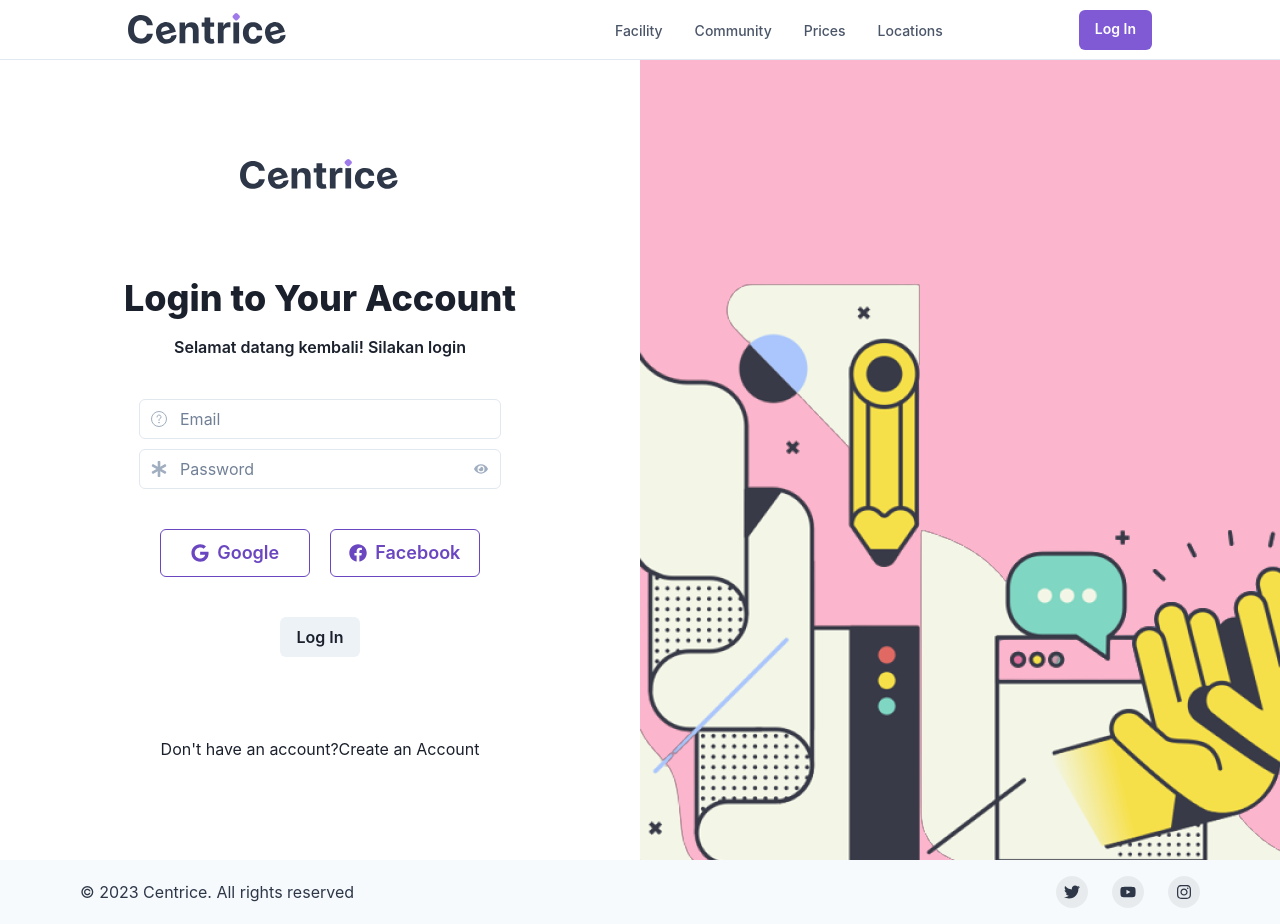
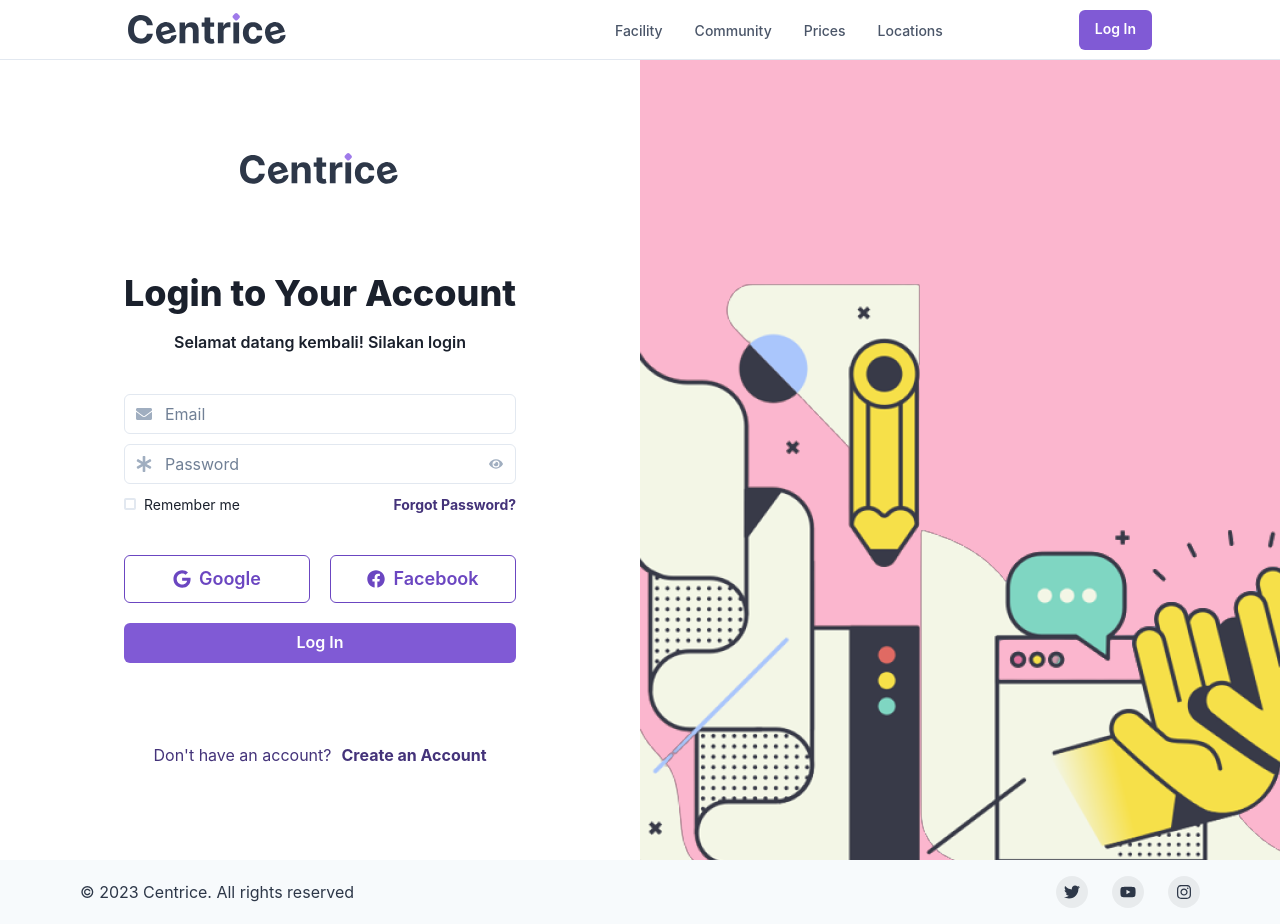
Before and after one commit to cathlauretta/ii3120-smart-coworking-space, a Next.js app: page /login in a window 1280 px wide. Built offline with nearby package versions, Linux system fonts and the light colour scheme.

Commit message:
feat: finishing login page

```diff
--- a/src/app/login/page.tsx
+++ b/src/app/login/page.tsx
@@ -1,11 +1,21 @@
 import React from 'react'
-import { Flex, Button, Image, InputGroup, Input, InputLeftElement, Icon, Text } from '@chakra-ui/react'
+import {
+    Flex,
+    Button,
+    Image,
+    InputGroup,
+    Input,
+    InputLeftElement,
+    Text,
+    Checkbox,
+    Link,
+} from '@chakra-ui/react'
 import { Brand } from '@/components/brand'
 import { Password } from '@/components/Password'
-import { FaGoogle, FaFacebook } from 'react-icons/fa'
+import { FaEdit, FaGoogle, FaFacebook, FaEnvelope } from 'react-icons/fa'
 
 export default function LoginPage() {
-    const DEFAULT_TEXT_COLOR = '#1A202C'
+    const DEFAULT_TEXT_COLOR = 'gray.800'
 
     return (
         <Flex
@@ -29,6 +39,7 @@
                     alignItems={'center'}
                     gap='40px'
                 >
+                    {/* Login Info */}
                     <Flex
                         flexDir={'column'}
                         justifyContent={'center'}
@@ -47,13 +58,21 @@
                         alignItems={'center'}
                         gap='10px'
                         textColor={DEFAULT_TEXT_COLOR}
+                        w = '100%'
                     >
                         <InputGroup size={'md'}>
-                            <InputLeftElement children={<Icon name="email" color="gray.400"/>} />
-                            <Input placeholder='Email' alignItems={'flex-start'}/>
+                            <InputLeftElement color="gray.400"><FaEnvelope/></InputLeftElement>
+                            <Input placeholder='Email' alignItems={'flex-start'} pl='40px'/>
                         </InputGroup>
                         <Password/>
+                        <Flex justifyContent={'space-between'} alignSelf={'stretch'}>
+                            <Checkbox size='sm' textColor={DEFAULT_TEXT_COLOR}>Remember me</Checkbox>
+                            <Link href="/forgot-password" fontSize='14px' fontWeight='700' textColor='purple.800'>Forgot Password?</Link>
                         </Flex>
+                    </Flex>
+
+                    {/* Button */}
+                    <Flex flexDir='column' gap='20px' w='100%'>
                         <Flex gap='20px'>
                             <Button leftIcon={<FaGoogle />} colorScheme='purple' variant='outline' size="lg" width="100%">
                                 Google
@@ -62,15 +81,20 @@
                                 Facebook
                             </Button>
                         </Flex>
-                    <Button>
+                        <Button
+                            bg='purple.500'
+                            color='white'
+                            _hover={{bg: 'purple.400'}}
+                        >
                             Log In
                         </Button>
                     </Flex>
+                </Flex>
 
                 {/* Link to Register */}
-                <Flex flexDir={'row'} textColor={DEFAULT_TEXT_COLOR}>
+                <Flex flexDir={'row'} textColor='purple.800' gap='10px'>
                     <Text>Don't have an account?</Text>
-                    <a href="/signup">Create an Account</a>
+                    <Link href="/signup" fontWeight='700'>Create an Account</Link>
                 </Flex>
 
             </Flex>
--- a/src/app/signup/page.tsx
+++ b/src/app/signup/page.tsx
@@ -131,7 +131,7 @@
                     </Flex>
 
                     {/* Sign Up Button */}
-                    <Button w="100%" bg="purple.500" textColor="white">
+                    <Button w="100%" bg="purple.500" textColor="white" _hover={{bg: 'purple.400'}}>
                         Sign Up
                     </Button>
                 </Flex>
```
Lines whose indentation alone changed are shown as unchanged.
